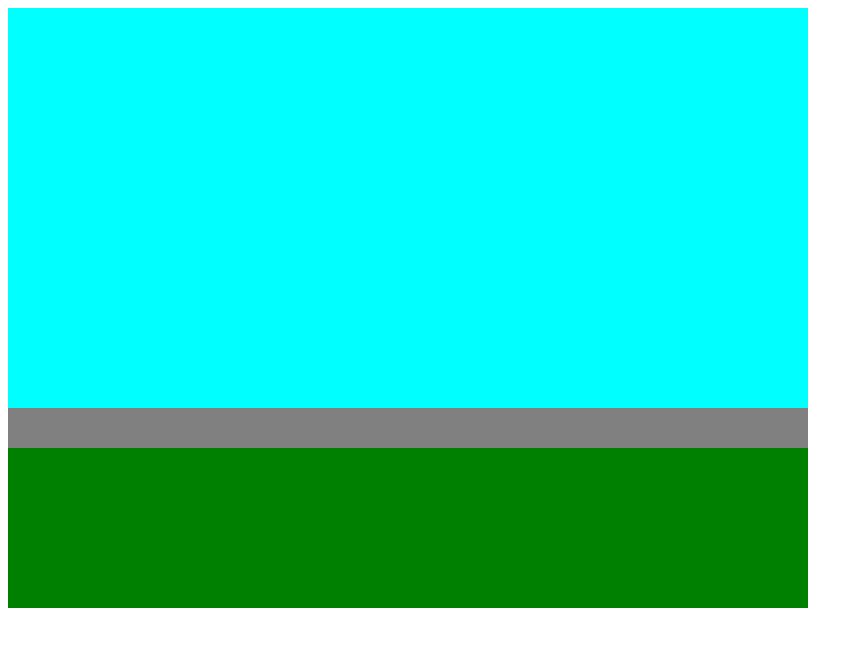
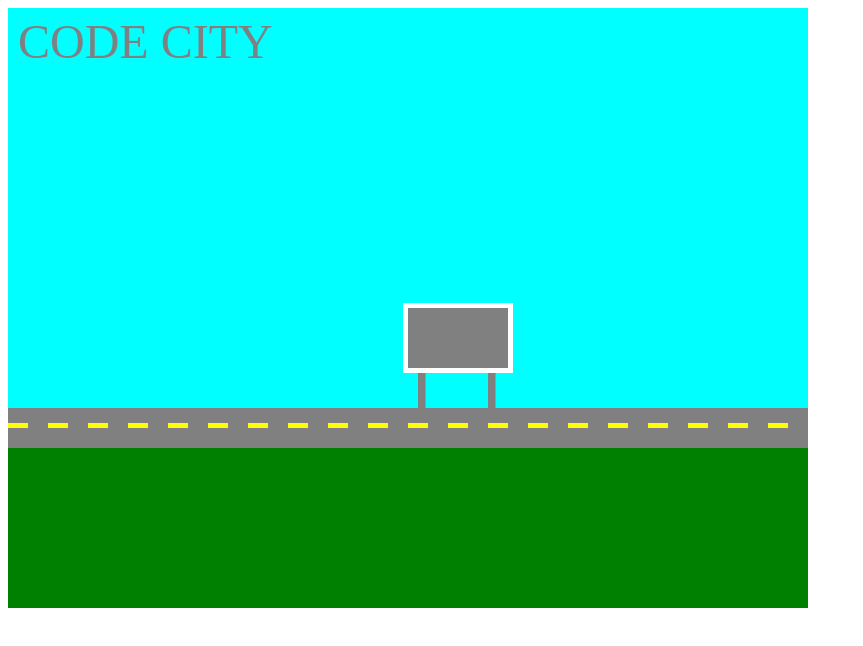
Before and after one commit to rhinotrain/classic-games, a plain HTML site: page Field/index.html in a window 1280 px wide. Shown: the whole page, without its empty margins (0-863 px from the left). Drawn offline with Linux system fonts and the light colour scheme.

Commit message:
Added CitySign graphic + experimetation with text

```diff
--- a/Field/application.js
+++ b/Field/application.js
@@ -1,5 +1,5 @@
 console.log ("On the road to Code City!")
-var canvas = document.getElementById("Field")
+var canvas = document.getElementById("field")
 var ctx = canvas.getContext('2d')
 
 var drawBaseBackground = function() { // background
@@ -12,11 +12,38 @@ var drawBaseBackground = function() { // background
 var drawRoad = function() {
     ctx.fillStyle = 'grey'
     ctx.fillRect(0, 400, 800, 40)
+    ctx.fillStyle = 'yellow'
+    var roadCount = 0
+    var startingPoint = 0
+
+    do {
+        ctx.fillRect (startingPoint,415,20,5)
+        startingPoint = startingPoint + 40
+        roadCount += 1
+    } while (roadCount < 21)
 }
+
+var drawCitySign = function() {
+    ctx.fillStyle = 'grey'
+    ctx.fillRect (410, 350, 7.5, 60)
+    ctx.fillRect (480, 350, 7.5, 60)
+    ctx.fillStyle = 'white'
+    ctx.fillRect (395, 295, 110, 70)
+    ctx.fillStyle = 'grey'
+    ctx.fillRect (400, 300, 100, 60)
+}
+
+var drawCitySignText = function() {
+    ctx.font = '48px serif'
+    ctx.fillText('CODE CITY', 10, 50)
+}
+
 
 var drawFrame = function() {
     drawBaseBackground()
     drawRoad()
+    drawCitySign()
+    drawCitySignText()
 }
 
 var animateNextFrame = function() {
--- a/Field/index.html
+++ b/Field/index.html
@@ -1,11 +1,11 @@
 
 <html>
     <head>
-        <title>ield</title>
+        <title>Field</title>
     </head>
 
     <body>
-        <canvas id="Field" width=800 height=600 />
+        <canvas id="field" width=800 height=600 />
 
         <script src="application.js"></script>
     </body>
```
